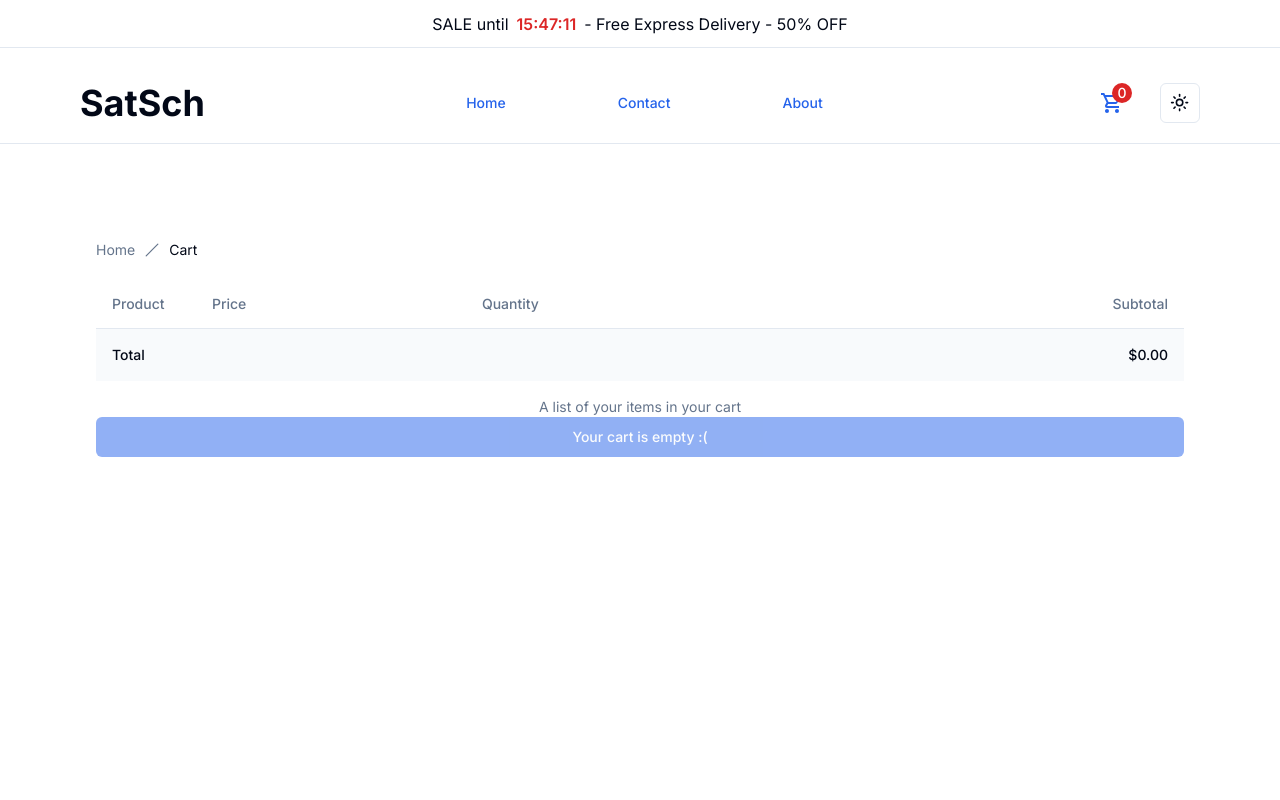
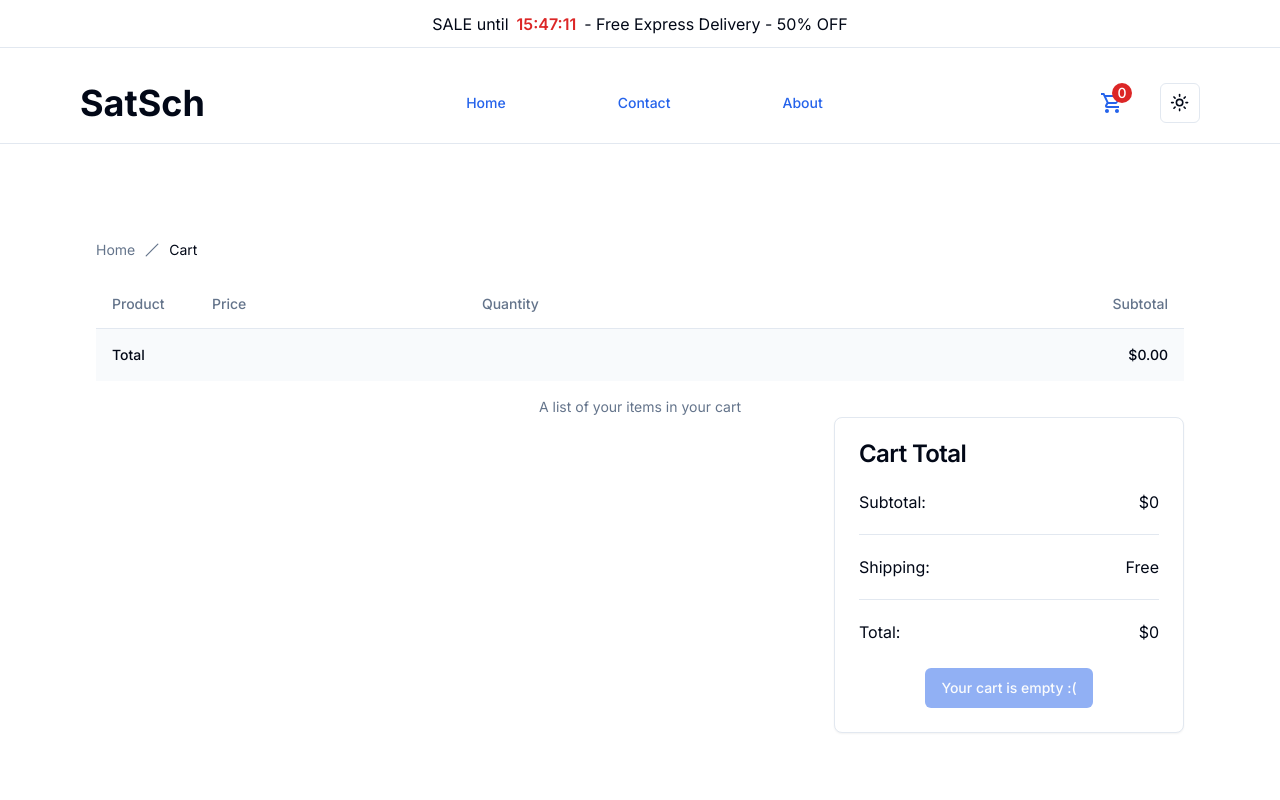
Before and after one commit to DayanWalter/satschool, a Next.js app: page /cart in a window 1280 px wide. Shown: the top 800 px of the page. Built offline with nearby package versions, Linux system fonts and the light colour scheme.

Commit message:
Added CartTotalCard

```diff
--- a/package.json
+++ b/package.json
@@ -13,6 +13,8 @@
     "@mdi/react": "^1.6.1",
     "@radix-ui/react-accordion": "^1.1.2",
     "@radix-ui/react-dropdown-menu": "^2.0.6",
+    "@radix-ui/react-label": "^2.0.2",
+    "@radix-ui/react-separator": "^1.0.3",
     "@radix-ui/react-slot": "^1.0.2",
     "class-variance-authority": "^0.7.0",
     "clsx": "^2.1.0",
--- /dev/null
+++ b/src/app/cart/CartTotalCard.tsx
@@ -0,0 +1,52 @@
+"use client";
+
+import React from "react";
+import { Separator } from "@/components/ui/separator";
+import {
+  Card,
+  CardContent,
+  CardFooter,
+  CardHeader,
+  CardTitle,
+} from "@/components/ui/card";
+
+import CheckoutButton from "./CheckoutButton";
+
+export default function CartTotalCard({ subtotal }: { subtotal: number }) {
+  const calculateShipping = () => {
+    if (subtotal < 200 && subtotal > 0) {
+      return 20;
+    } else {
+      return 0;
+    }
+  };
+  const shippingFee = calculateShipping();
+  const totalAmount = subtotal + shippingFee;
+  return (
+    <Card className="w-[350px]">
+      <CardHeader>
+        <CardTitle>Cart Total</CardTitle>
+      </CardHeader>
+      <CardContent>
+        <div className="mb-5 flex justify-between">
+          <p>Subtotal:</p>
+          <p>${subtotal}</p>
+        </div>
+
+        <Separator />
+        <div className="my-5 flex justify-between">
+          <p>Shipping:</p>
+          <p>{shippingFee === 0 ? "Free" : `$${shippingFee.toFixed(2)}`}</p>
+        </div>
+        <Separator />
+        <div className="mt-5 flex justify-between">
+          <p>Total:</p>
+          <p>${totalAmount}</p>
+        </div>
+      </CardContent>
+      <CardFooter className="flex justify-center">
+        <CheckoutButton />
+      </CardFooter>
+    </Card>
+  );
+}
--- a/src/app/cart/page.tsx
+++ b/src/app/cart/page.tsx
@@ -24,6 +24,7 @@ import {
 import { useCart } from "@/components/CartContext";
 import Image from "next/image";
 import CheckoutButton from "./CheckoutButton";
+import CartTotalCard from "./CartTotalCard";
 
 export default function Cart() {
   const { cart, incrementQuantity, decrementQuantity, removeFromCart } =
@@ -50,7 +51,7 @@ export default function Cart() {
       (total, product) => total + product.price * product.quantityInCart,
       0,
     );
-    return totalAmount.toFixed(2);
+    return totalAmount;
   };
 
   return (
@@ -128,12 +129,14 @@ export default function Cart() {
               <TableRow>
                 <TableCell colSpan={3}>Total</TableCell>
                 <TableCell className="text-right">
-                  ${calculateTotalAmount()}
+                  ${calculateTotalAmount().toFixed(2)}
                 </TableCell>
               </TableRow>
             </TableFooter>
           </Table>
-          <CheckoutButton />
+          <div className="flex justify-end">
+            <CartTotalCard subtotal={calculateTotalAmount()} />
+          </div>
         </div>
       </main>
     </>
--- /dev/null
+++ b/src/components/ui/label.tsx
@@ -0,0 +1,26 @@
+"use client"
+
+import * as React from "react"
+import * as LabelPrimitive from "@radix-ui/react-label"
+import { cva, type VariantProps } from "class-variance-authority"
+
+import { cn } from "@/lib/utils"
+
+const labelVariants = cva(
+  "text-sm font-medium leading-none peer-disabled:cursor-not-allowed peer-disabled:opacity-70"
+)
+
+const Label = React.forwardRef<
+  React.ElementRef<typeof LabelPrimitive.Root>,
+  React.ComponentPropsWithoutRef<typeof LabelPrimitive.Root> &
+    VariantProps<typeof labelVariants>
+>(({ className, ...props }, ref) => (
+  <LabelPrimitive.Root
+    ref={ref}
+    className={cn(labelVariants(), className)}
+    {...props}
+  />
+))
+Label.displayName = LabelPrimitive.Root.displayName
+
+export { Label }
--- /dev/null
+++ b/src/components/ui/separator.tsx
@@ -0,0 +1,31 @@
+"use client"
+
+import * as React from "react"
+import * as SeparatorPrimitive from "@radix-ui/react-separator"
+
+import { cn } from "@/lib/utils"
+
+const Separator = React.forwardRef<
+  React.ElementRef<typeof SeparatorPrimitive.Root>,
+  React.ComponentPropsWithoutRef<typeof SeparatorPrimitive.Root>
+>(
+  (
+    { className, orientation = "horizontal", decorative = true, ...props },
+    ref
+  ) => (
+    <SeparatorPrimitive.Root
+      ref={ref}
+      decorative={decorative}
+      orientation={orientation}
+      className={cn(
+        "shrink-0 bg-border",
+        orientation === "horizontal" ? "h-[1px] w-full" : "h-full w-[1px]",
+        className
+      )}
+      {...props}
+    />
+  )
+)
+Separator.displayName = SeparatorPrimitive.Root.displayName
+
+export { Separator }
```
Also changed, not shown: 1 other file (tests, documents, lock files or other folders).
